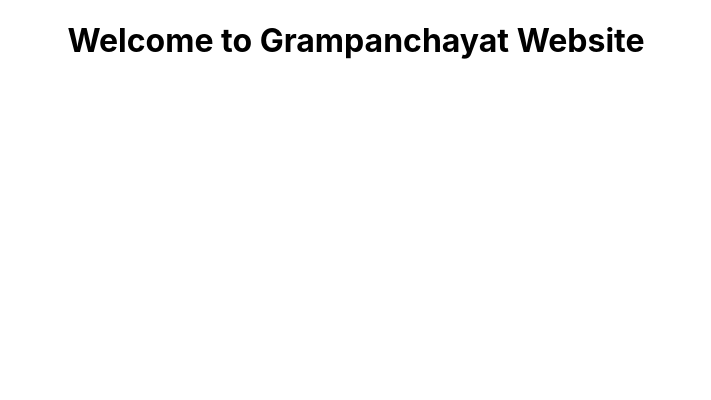
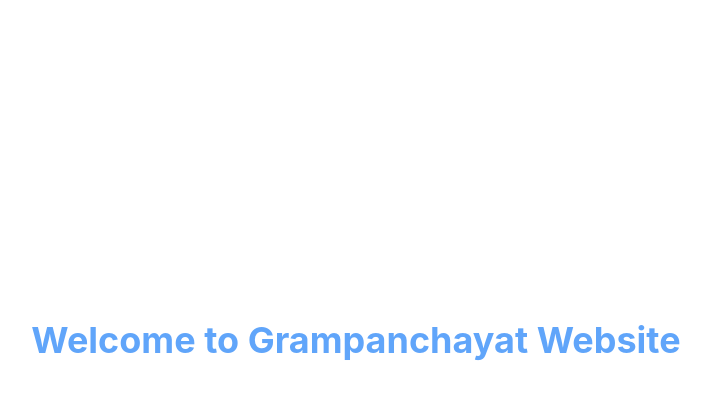
Before and after one commit to YashMahale06/grampanchayat-frontend, a React (Create React App) app: page / in a window 1280 px wide. Shown: the top 400 px of the page, without its empty margins (284-995 px from the left). Built offline with nearby package versions, Linux system fonts and the light colour scheme.

Commit message:
installed tailwind annd bootstrap

```diff
--- a/package.json
+++ b/package.json
@@ -6,7 +6,9 @@
     "@testing-library/jest-dom": "^5.16.5",
     "@testing-library/react": "^13.4.0",
     "@testing-library/user-event": "^13.5.0",
+    "bootstrap": "^5.2.3",
     "react": "^18.2.0",
+    "react-bootstrap": "^2.7.0",
     "react-dom": "^18.2.0",
     "react-router-dom": "^6.8.0",
     "react-scripts": "5.0.1",
@@ -35,5 +37,8 @@
       "last 1 firefox version",
       "last 1 safari version"
     ]
+  },
+  "devDependencies": {
+    "tailwindcss": "^3.2.4"
   }
 }
--- a/src/Components/Dashboard/Dashboard.js
+++ b/src/Components/Dashboard/Dashboard.js
@@ -2,8 +2,9 @@ import React from "react";
 
 const Dashboard =()=>{
     return (
-        <div>
-        <h1>Welcome to Grampanchayat Website </h1>
+        <div className="mt-80">
+        <h1 className="text-blue-400 font-bold text-4xl">Welcome to Grampanchayat Website</h1>
+
         </div>
     )
 }
--- a/src/index.css
+++ b/src/index.css
@@ -1,3 +1,7 @@
+@tailwind base;
+@tailwind components;
+@tailwind utilities;
+
 body {
   margin: 0;
   font-family: -apple-system, BlinkMacSystemFont, 'Segoe UI', 'Roboto', 'Oxygen',
--- /dev/null
+++ b/tailwind.config.js
@@ -0,0 +1,8 @@
+/** @type {import('tailwindcss').Config} */
+module.exports = {
+  content: ["./src/**/*.{js,jsx,ts,tsx}"],
+  theme: {
+    extend: {},
+  },
+  plugins: [],
+}
```
Also changed, not shown: 1 other file (tests, documents, lock files or other folders).
